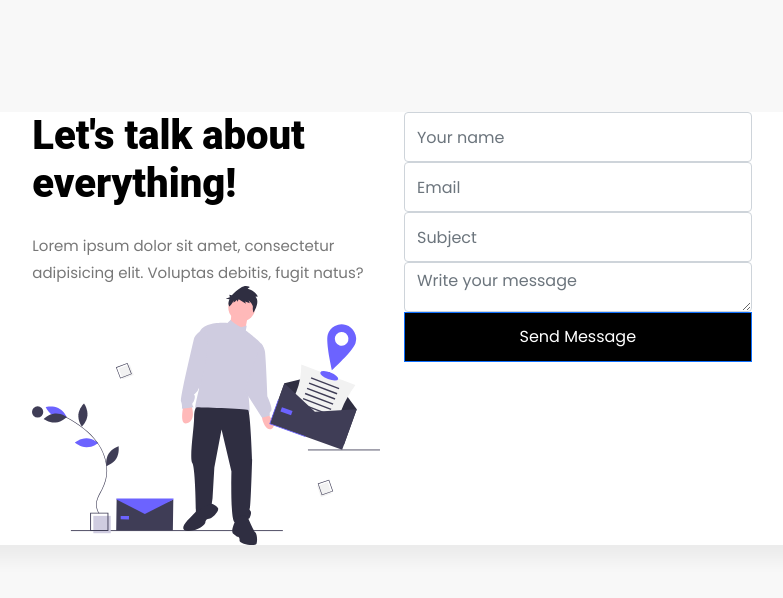
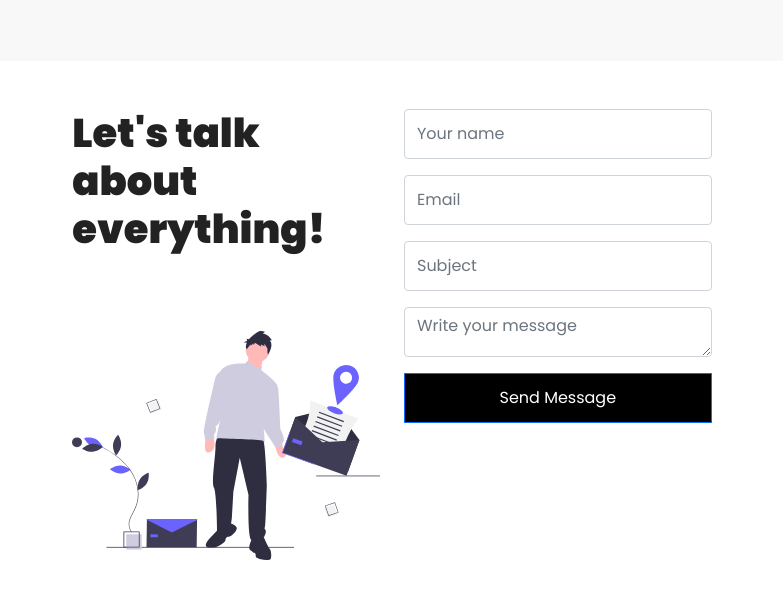
Before and after one commit to HadeerAIA/travel-agency, a React (Create React App) app: page /contactUs in a window 1280 px wide. Shown: the top 598 px of the page, without its empty margins (248-1031 px from the left). Built offline with nearby package versions, Linux system fonts and the light colour scheme.

Commit message:
contact us added

```diff
--- a/src/App.js
+++ b/src/App.js
@@ -4,11 +4,11 @@ import HomePage from "./components/HomePage/HomePage";
 import ContactUs from "./components/ContactUs/ContactUs";
 import ListOfHotels from "./components/ListOfHotels/ListOfHotels";
 import ListOfSights from "./components/ListOfSights/ListOfSights";
-import Destinations from "./components/Destinations/Destinations";
+// import Destinations from "./components/Destinations/Destinations";
 import ThankYou from "./components/ThankYou/ThankYou";
 import SignUp from "./components/SignUp/SignUp";
 import SignIn from "./components/SignUp/SignIn";
-import Program from "./components/HomePage/Program/Program";
+// import Program from "./components/HomePage/Program/Program";
 import Checkout from "./components/Checkout/Checkout";
 
 function App() {
@@ -18,7 +18,7 @@ function App() {
         <Route path="/" element={<HomePage />} />
         <Route path="/hotels" element={<ListOfHotels />} />
         <Route path="/sights" element={<ListOfSights />} />
-        <Route path="/destinations" element={<Destinations />} />
+        {/* <Route path="/destinations" element={<Destinations />} /> */}
         <Route path="/contactUs" element={<ContactUs />} />
         <Route path="/hotels" element={<ListOfHotels />} />
         <Route path="/thanks" element={<ThankYou />} />
@@ -26,7 +26,7 @@ function App() {
         <Route path="/sights/signup" element={<SignUp />} />
         <Route path="/hotels/signup" element={<SignUp />} />
         <Route path="/signin" element={<SignIn />} />
-        <Route path="/program" element={<Program />} />
+        {/* <Route path="/program" element={<Program />} /> */}
         <Route path="/checkout" element={<Checkout />} />
       </Routes>
     </div>
--- a/src/components/ContactUs/ContactUs.css
+++ b/src/components/ContactUs/ContactUs.css
@@ -1,230 +1,12 @@
-/* * {
-  margin: 0px;
-  padding: 0px;
-}
-
-.bodycontactus {
-  overflow-x: hidden;
-}
-
-section {
-  width: 100%;
-  height: 100vh;
-  background-color: #001923;
-  display: flex;
-  justify-content: center;
-  align-items: center;
-} */
-
-/* section:before{
-  content: '';
-  position:absolute;
-  width: 250px;
-  height: 250px;
-  background: linear-gradient(#ffeb3d,#e91e63 );
-  border-radius: 50%;
-  top: 0;
-  left: 0;
-  -webkit-border-radius:;
-  -moz-border-radius:;
-  -ms-border-radius:;
-  -o-border-radius:;
-}
-
-section:after{
-  content: '';
-  position:absolute;
-  width: 250px;
-  height: 250px;
-  background: linear-gradient(#2196f3,#83d8ff );
-  border-radius: 50%;
-  bottom: 0;
-  right: 0;
-  -webkit-border-radius: 50%;
-  -moz-border-radius: 50%;
-  -ms-border-radius: 50%;
-  -o-border-radius: 50%;
-} */
-/*
-.container {
-  z-index: 1000;
-  position: relative;
-  width: 100%;
-  max-width: 1000px;
-  padding: 50px;
-  background: rgba(255, 255, 255, 0.1);
-  box-shadow: 0 25px 45px rgba(0, 0, 0, 0.1);
-  border: 1px solid rgba(255, 255, 255, 0.25);
-  border-radius: 10px;
-  overflow-x: hidden;
-  backdrop-filter: blur(25px);
-}
-
-.container:before {
-  content: "";
-  width: 100%;
-  height: 100%;
-  background-color: rgba(255, 255, 255, 0.2);
-  position: absolute;
-  top: 0;
-  left: -40%;
-  z-index: -1;
-  transform: skewX(-15deg);
-}
-
-.container h2 {
-  text-align: center;
-  font-size: 36px;
-  color: #fff;
-  margin-bottom: 20px;
-}
-
-.row {
-  width: 100%;
-  display: grid;
-  grid-template-columns: repeat(auto-fit, minmax(250px, 1fr));
-  grid-gap: 20px;
-}
-
-.col {
-  position: relative;
-  width: 100%;
-  padding: 0 10px;
-  margin: 30px 0 20px;
-}
-
-.inputbox {
-  position: relative;
-  width: 100%;
-  height: 40px;
-  color: #fff;
-}
-
-.inputbox input,
-.inputbox textarea {
-  position: absolute;
-  width: 100%;
-  height: 100%;
-  background-color: transparent;
-  border: none;
-  outline: none;
-  font-size: 15px;
-  padding: 0 10px;
-  z-index: 1;
-  resize: none;
-}
-
-.text {
-  position: absolute;
-  top: 0;
-  left: 0;
-  line-height: 40px;
-  padding: 0 10px;
-  transition: 0.3s;
-}
-
-.inputbox input:focus + .text,
-.inputbox textarea:focus + .text {
-  top: -35px;
-  left: -10px;
-}
-
-.inputbox input:valid + .text,
-.inputbox textarea:valid + .text {
-  top: -35px;
-  left: -10px;
-}
-
-.line {
-  position: absolute;
-  bottom: 0;
-  display: block;
-  width: 100%;
-  height: 2px;
-  background-color: #fff;
-  transition: 0.3s;
-}
-
-.inputbox input:focus ~ .line,
-.inputbox textarea:focus ~ .line {
-  height: 100%;
-}
-
-.inputbox input:valid ~ .line,
-.inputbox textarea:valid ~ .line {
-  height: 100%;
-}
-
-.textarea {
-  position: relative;
-  width: 100%;
-  height: 100px;
-}
-
-.textarea .text {
-  padding: 0 10px;
-}
-
-.textarea textarea {
-  padding: 10px;
-}
-
-.col input[type="submit"] {
-  background-color: #fff;
-  padding: 15px 25px;
-  outline: none;
-  border: none;
-  border-radius: 5px;
-  font-weight: bold;
-  cursor: pointer;
-}
-
-@media screen and (max-width: 1100px) {
-  .container {
-    max-width: 100%;
-  }
-}
-
-@media screen and (max-width: 630px) {
-  .container {
-    max-width: 100%;
-  }
-  section {
-    width: 100%;
-    height: 100%;
-    background-color: #001923;
-    display: flex;
-    justify-content: center;
-    align-items: center;
-  }
-}
-
-@media screen and (max-width: 400px) {
-  .container {
-    padding: 50px 20px;
-  }
-
-  section:after {
-    content: "";
-    position: absolute;
-    width: 250px;
-    height: 250px;
-    background: linear-gradient(#2196f3, #83d8ff);
-    border-radius: 50%;
-    bottom: -400px;
-    right: 0;
-  }
-} */
-body {
+/* body {
   font-family: "Roboto", sans-serif;
   background-color: #fff;
   line-height: 1.9;
-  color: #8c8c8c; }
-
-h1, h2, h3, h4, h5, h6,
+  color: #8c8c8c; } */
+/* h1, h2, h3, h4, h5, h6,
 .h1, .h2, .h3, .h4, .h5, .h6 {
   font-family: "Roboto", sans-serif;
-  color: #000; }
+  color: #000; } */
 
 a {
   -webkit-transition: .3s all ease;
@@ -237,14 +19,18 @@ a {
   color: #000; }
 
 .content {
-  padding: 7rem 0; }
+/* border: 2px yellow solid ; */
+  padding: 3.8rem 0; }
 
 .heading {
   font-size: 2.5rem;
-  font-weight: 900; }
+  font-weight: 900;
+
+}
 
 .form-control {
   border: none;
+
   background: #f3f3f3; }
   .form-control:active, .form-control:focus {
     outline: none;
@@ -252,7 +38,6 @@ a {
     box-shadow: none;
     border-color: #000;
     background: #f3f3f3; }
-
 .col-form-label {
   color: #000; }
 
@@ -267,7 +52,12 @@ a {
 
 .btn {
   border: none;
-  border-radius: 4px !important; }
+  border-radius: 4px !important;
+  -webkit-border-radius: 4px !important;
+  -moz-border-radius: 4px !important;
+  -ms-border-radius: 4px !important;
+  -o-border-radius: 4px !important;
+}
   .btn.btn-primary {
     background: #000;
     color: #fff;
@@ -294,24 +84,15 @@ label.error {
   color: red; }
 
 #message {
+  /* border:red solid 2px; */
   resize: vertical; }
 
-#form-message-warning, #form-message-success {
-  display: none; }
+.row{
+margin : 1rem;
+}
+.forming{
+height: 35rem;
 
-#form-message-warning {
-  color: #B90B0B; }
-
-#form-message-success {
-  color: #55A44E;
-  font-size: 18px;
-  font-weight: bold; }
-
-.submitting {
-  float: left;
-  width: 100%;
-  padding: 10px 0;
-  display: none;
-  font-weight: bold;
-  font-size: 12px;
-  color: #000; }
+padding: 3rem;
+ /* border:red solid 2px; */
+}
--- a/src/components/ContactUs/ContactUs.js
+++ b/src/components/ContactUs/ContactUs.js
@@ -8,14 +8,14 @@ function ContactUs() {
     <div id="contactUs" classNameName="bodycontactus">
       <div class="content">
         <div class="container">
-          <div class="row justify-content-center">
-            <div class="col-md-10">
-              <div class="row justify-content-center">
+          <div class="row justify-content-center forming">
+            <div class="col-md-10 ">
+              <div class="row justify-content-center ">
                 <div class="col-md-6">
                   <h3 class="heading mb-4">Let's talk about everything!</h3>
                   <p>
-                    Lorem ipsum dolor sit amet, consectetur adipisicing elit.
-                    Voluptas debitis, fugit natus?
+                  <br></br>
+                  <br></br>
                   </p>
 
                   <p>
@@ -24,13 +24,13 @@ function ContactUs() {
                 </div>
                 <div class="col-md-6">
                   <form
-                    class="mb-5"
+                    class="mb-5 "
                     method="post"
                     id="contactForm"
                     name="contactForm"
                   >
                     <div class="row">
-                      <div class="col-md-12 form-group">
+                      <div class="col-md-12 form-group ">
                         <input
                           type="text"
                           class="form-control"
@@ -76,20 +76,16 @@ function ContactUs() {
                     </div>
                     <div class="row">
                       <div class="col-12">
-                        <input
+                       <Link to="/thanks"> <input
                           type="submit"
                           value="Send Message"
                           class="btn btn-primary rounded-0 py-2 px-4"
-                        />
+                        /></Link>
                         <span class="submitting"></span>
                       </div>
                     </div>
                   </form>
 
-                  <div id="form-message-warning mt-4"></div>
-                  <div id="form-message-success">
-                    Your message was sent, thank you!
-                  </div>
                 </div>
               </div>
             </div>
--- a/src/components/Shared/Navbar/Navbar.js
+++ b/src/components/Shared/Navbar/Navbar.js
@@ -29,7 +29,7 @@ function Navbar() {
         <Link to="/" smooth={true} duration={500}><li>Home</li></Link>
         <Link to="/hotels" smooth={true} duration={500}><li>Hotels</li></Link>
         <Link to="/sights" smooth={true} duration={500}><li>Sights</li></Link>
-        <Link to="/destinations" smooth={true} duration={500}><li>Destinations</li></Link>
+        <Link to="/destinations" smooth={true} duration={500}><li>Book</li></Link>
         <Link to="/contactUs" smooth={true} duration={500}><li>Contact Us</li></Link>
       </ul>
       <div className="nav-icons">
--- a/src/components/SignUp/SignIn.js
+++ b/src/components/SignUp/SignIn.js
@@ -16,7 +16,7 @@ function SignIn() {
             </div>
 
             <div className="signin-form">
-                <h2 className="form-title">Sign up</h2>
+                <h2 className="form-title">Log In</h2>
                 <form method="POST" class="register-form" id="login-form">
                 <div className="form-group">
                         <label for="email"><FaRegEnvelopeOpen className="zmdi zmdi-email"></FaRegEnvelopeOpen></label>
```
Also changed, not shown: src/components/Booking/Book.css (added), src/components/Booking/Book.js (renamed from src/components/HomePage/Program/Program.js), src/components/Booking/CustomBook.js (added).
